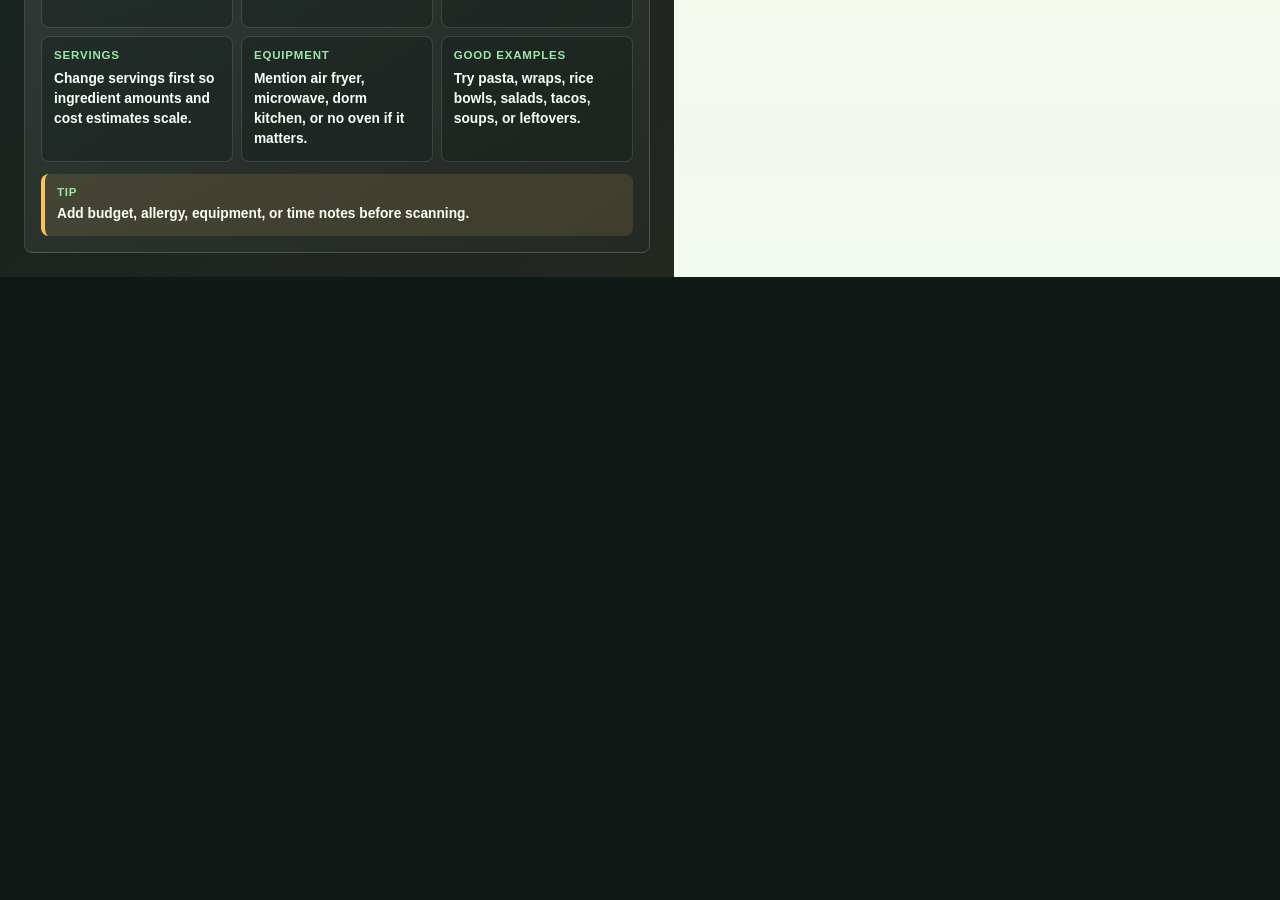
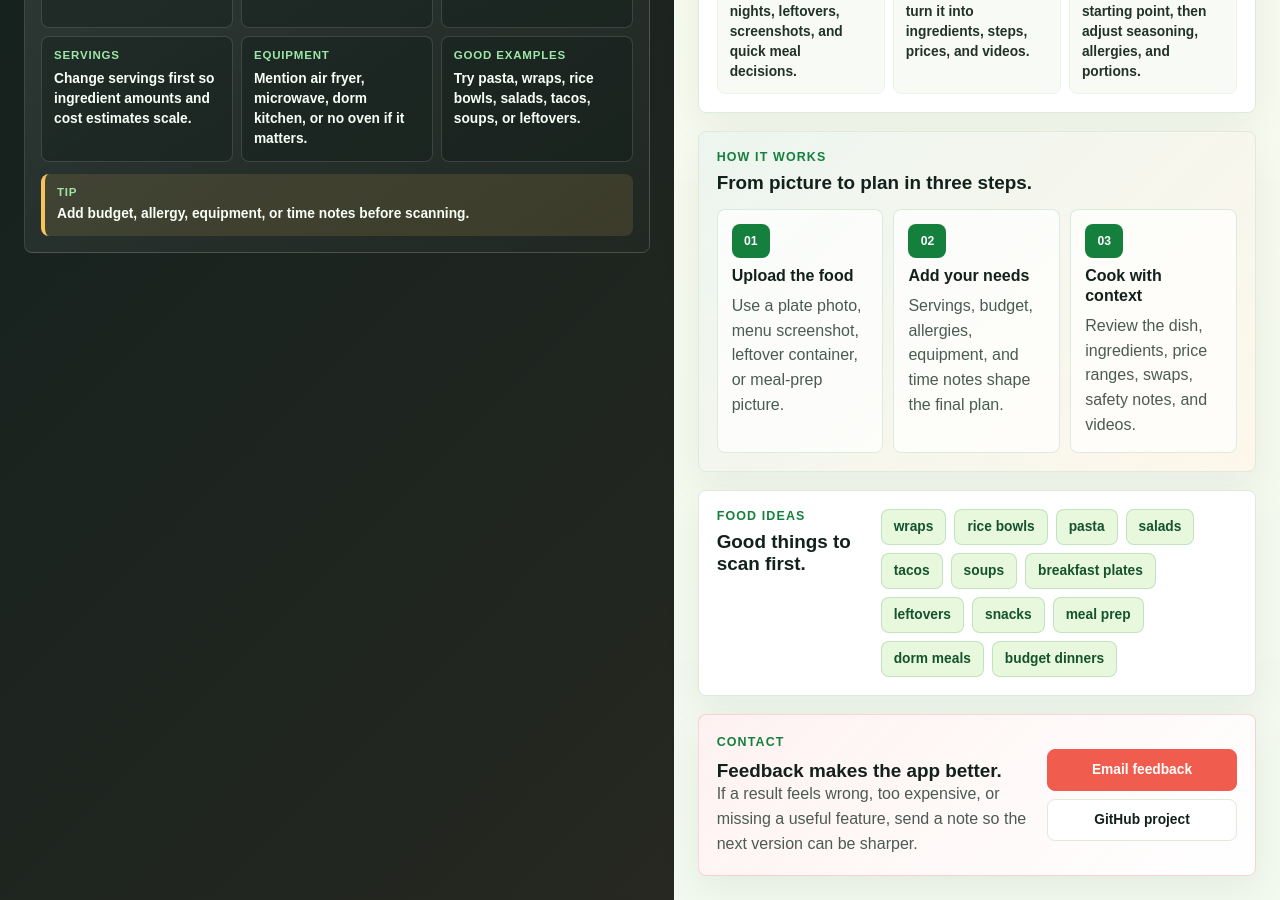
Before and after one commit to Fidel2197/snapchef, a Next.js app: page / in a window 1280 px wide. Shown: the part 1500-2400 px from the top of the page. Before the commit the page ends 1777 px from the top, so only its background shows below. Built offline with nearby package versions, Linux system fonts and the light colour scheme.

Commit message:
Add SnapChef starter info sections

```diff
--- a/src/components/snapchef-app.module.css
+++ b/src/components/snapchef-app.module.css
@@ -1083,7 +1083,9 @@
 }
 
 .emptyState {
-  align-self: start;
+  min-height: calc(100vh - 48px);
+  align-self: stretch;
+  align-content: start;
 }
 
 .starterDetails {
@@ -1106,6 +1108,151 @@
 
 .starterDetails .guideGrid strong {
   color: #223129;
+}
+
+.aboutPanel,
+.workflowPanel,
+.foodIdeaPanel,
+.contactPanel {
+  display: grid;
+  gap: 14px;
+  padding: 18px;
+  border: 1px solid #dfe9dc;
+  border-radius: 8px;
+  background: #ffffff;
+  box-shadow: 0 14px 38px rgba(20, 30, 26, 0.06);
+}
+
+.aboutPanel h3,
+.workflowPanel h3,
+.foodIdeaPanel h3,
+.contactPanel h3 {
+  color: #12211c;
+  font-size: 1.18rem;
+  line-height: 1.18;
+}
+
+.aboutPanel p,
+.contactPanel p,
+.workflowSteps p {
+  color: #4b5b54;
+  line-height: 1.55;
+}
+
+.aboutPanel .guideGrid {
+  grid-template-columns: repeat(3, minmax(0, 1fr));
+}
+
+.aboutPanel .guideGrid span {
+  min-height: 124px;
+  border-color: #edf2ea;
+  background: #f8fbf5;
+}
+
+.aboutPanel .guideGrid small {
+  color: #15803d;
+}
+
+.aboutPanel .guideGrid strong {
+  color: #223129;
+}
+
+.workflowPanel {
+  background:
+    linear-gradient(135deg, rgba(21, 128, 61, 0.08), rgba(248, 195, 91, 0.12)),
+    #ffffff;
+}
+
+.workflowSteps {
+  display: grid;
+  grid-template-columns: repeat(3, minmax(0, 1fr));
+  gap: 10px;
+}
+
+.workflowSteps span {
+  min-height: 148px;
+  display: grid;
+  gap: 8px;
+  align-content: start;
+  padding: 14px;
+  border: 1px solid rgba(21, 128, 61, 0.14);
+  border-radius: 8px;
+  background: rgba(255, 255, 255, 0.72);
+}
+
+.workflowSteps small {
+  width: 38px;
+  height: 34px;
+  display: inline-grid;
+  place-items: center;
+  border-radius: 8px;
+  color: #ffffff;
+  background: #15803d;
+  font-size: 0.76rem;
+  font-weight: 900;
+}
+
+.workflowSteps strong {
+  color: #12211c;
+  line-height: 1.25;
+}
+
+.foodIdeaPanel {
+  grid-template-columns: minmax(150px, 0.36fr) minmax(0, 1fr);
+  align-items: start;
+}
+
+.tagCloud {
+  display: flex;
+  flex-wrap: wrap;
+  gap: 8px;
+}
+
+.tagCloud span {
+  min-height: 36px;
+  display: inline-flex;
+  align-items: center;
+  border: 1px solid rgba(21, 128, 61, 0.18);
+  border-radius: 8px;
+  padding: 0 12px;
+  color: #14532d;
+  background: #e8f8dc;
+  font-size: 0.86rem;
+  font-weight: 900;
+}
+
+.contactPanel {
+  grid-template-columns: minmax(0, 1fr) minmax(190px, auto);
+  align-items: center;
+  border-color: rgba(240, 93, 79, 0.24);
+  background:
+    linear-gradient(135deg, rgba(240, 93, 79, 0.08), rgba(255, 255, 255, 0)),
+    #ffffff;
+}
+
+.contactLinks {
+  display: grid;
+  gap: 8px;
+}
+
+.contactLinks a {
+  min-height: 42px;
+  display: inline-flex;
+  align-items: center;
+  justify-content: center;
+  border: 1px solid #dfe9dc;
+  border-radius: 8px;
+  padding: 0 14px;
+  color: #12211c;
+  background: #ffffff;
+  font-size: 0.86rem;
+  font-weight: 900;
+}
+
+.contactLinks a:first-child {
+  border-color: #f05d4f;
+  color: #ffffff;
+  background: #f05d4f;
 }
 
 .emptyPhoto {
@@ -1224,8 +1371,15 @@
   .metricRow,
   .presetRow,
   .guideGrid,
-  .insightStrip {
+  .insightStrip,
+  .aboutPanel .guideGrid,
+  .workflowSteps {
     grid-template-columns: 1fr 1fr;
+  }
+
+  .foodIdeaPanel,
+  .contactPanel {
+    grid-template-columns: 1fr;
   }
 }
 
@@ -1270,7 +1424,9 @@
   .ingredientGrid,
   .shoppingGrid,
   .videoList,
-  .emptyGrid {
+  .emptyGrid,
+  .aboutPanel .guideGrid,
+  .workflowSteps {
     grid-template-columns: 1fr;
   }
 
--- a/src/components/snapchef-app.tsx
+++ b/src/components/snapchef-app.tsx
@@ -196,6 +196,54 @@ const starterDetailCards = [
   {
     label: "Videos",
     value: "Open YouTube searches for the cooking method instead of guessing.",
+  },
+];
+
+const aboutCards = [
+  {
+    label: "Built for",
+    value: "students, busy nights, leftovers, screenshots, and quick meal decisions.",
+  },
+  {
+    label: "Main idea",
+    value: "identify the dish, then turn it into ingredients, steps, prices, and videos.",
+  },
+  {
+    label: "Best use",
+    value: "use it as a smart starting point, then adjust seasoning, allergies, and portions.",
+  },
+];
+
+const foodIdeaTags = [
+  "wraps",
+  "rice bowls",
+  "pasta",
+  "salads",
+  "tacos",
+  "soups",
+  "breakfast plates",
+  "leftovers",
+  "snacks",
+  "meal prep",
+  "dorm meals",
+  "budget dinners",
+];
+
+const starterWorkflowSteps = [
+  {
+    label: "01",
+    title: "Upload the food",
+    detail: "Use a plate photo, menu screenshot, leftover container, or meal-prep picture.",
+  },
+  {
+    label: "02",
+    title: "Add your needs",
+    detail: "Servings, budget, allergies, equipment, and time notes shape the final plan.",
+  },
+  {
+    label: "03",
+    title: "Cook with context",
+    detail: "Review the dish, ingredients, price ranges, swaps, safety notes, and videos.",
   },
 ];
 
@@ -721,6 +769,68 @@ export default function SnapChefApp() {
               <div className={styles.starterDetails}>
                 <GuideGrid cards={starterDetailCards} />
               </div>
+
+              <section className={styles.aboutPanel}>
+                <div>
+                  <p className={styles.eyebrow}>About SnapChef</p>
+                  <h3>Food photos should become useful plans.</h3>
+                  <p>
+                    SnapChef is made for the moment when you have food in front of you, a screenshot
+                    from somewhere, or leftovers in the fridge, and you want a practical way to cook
+                    it without searching forever.
+                  </p>
+                </div>
+                <GuideGrid cards={aboutCards} />
+              </section>
+
+              <section className={styles.workflowPanel}>
+                <div>
+                  <p className={styles.eyebrow}>How it works</p>
+                  <h3>From picture to plan in three steps.</h3>
+                </div>
+                <div className={styles.workflowSteps}>
+                  {starterWorkflowSteps.map((step) => (
+                    <span key={step.label}>
+                      <small>{step.label}</small>
+                      <strong>{step.title}</strong>
+                      <p>{step.detail}</p>
+                    </span>
+                  ))}
+                </div>
+              </section>
+
+              <section className={styles.foodIdeaPanel}>
+                <div>
+                  <p className={styles.eyebrow}>Food ideas</p>
+                  <h3>Good things to scan first.</h3>
+                </div>
+                <div className={styles.tagCloud} aria-label="Food ideas">
+                  {foodIdeaTags.map((tag) => (
+                    <span key={tag}>{tag}</span>
+                  ))}
+                </div>
+              </section>
+
+              <section className={styles.contactPanel}>
+                <div>
+                  <p className={styles.eyebrow}>Contact</p>
+                  <h3>Feedback makes the app better.</h3>
+                  <p>
+                    If a result feels wrong, too expensive, or missing a useful feature, send a note
+                    so the next version can be sharper.
+                  </p>
+                </div>
+                <div className={styles.contactLinks}>
+                  <a href="mailto:fanyanwu@mcneese.edu">Email feedback</a>
+                  <a
+                    href="https://github.com/Fidel2197/snapchef"
+                    rel="noopener noreferrer"
+                    target="_blank"
+                  >
+                    GitHub project
+                  </a>
+                </div>
+              </section>
             </div>
           )}
         </div>
```
